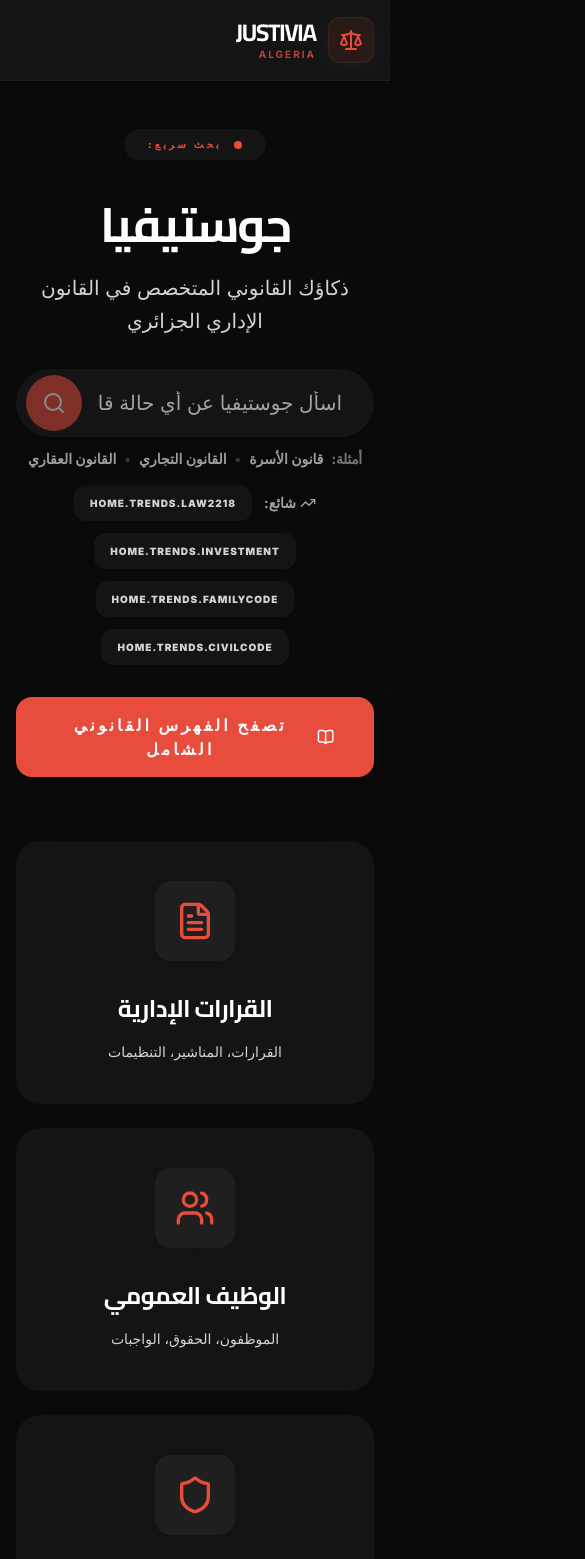
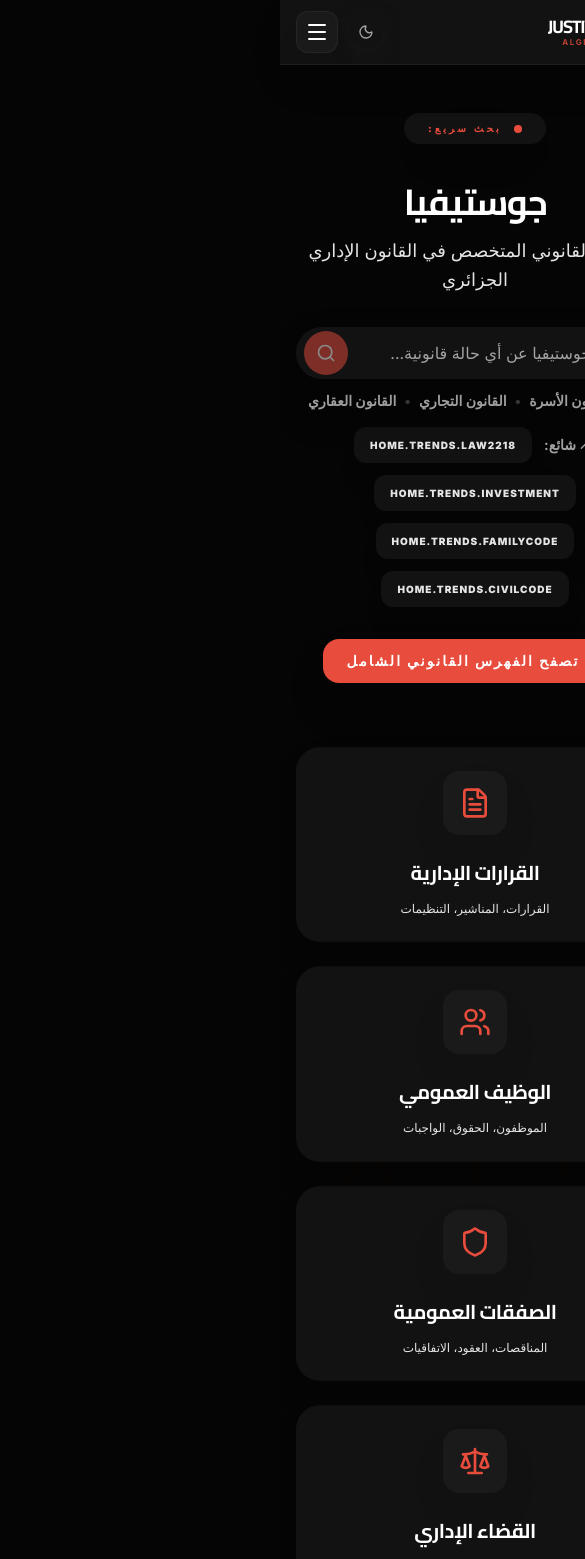
Before and after one commit to touahriachamsdine-oss/justivia, a Next.js app: page / in a window 390 px wide. Shown: the top 1559 px of the page, 585 px wide, since content can reach past the window. Built offline with nearby package versions, Linux system fonts and the light colour scheme; no server answers.

Commit message:
feat: optimize mobile UI with navigation drawer and reduced bulkiness

```diff
--- a/app/globals.css
+++ b/app/globals.css
@@ -11,9 +11,9 @@
     --bg-accent:      rgba(196, 30, 42, 0.05); /* Crimson 5% opacity */
 
     /* Text */
-    --text-primary:   #121212; /* Deep Black */
-    --text-secondary: #404040;
-    --text-muted:     #737373;
+    --text-primary:   #000000; /* Pure Black for max readability */
+    --text-secondary: #262626; /* Darker secondary */
+    --text-muted:     #525252;
     --text-on-accent: #FFFFFF;
 
     /* Accents */
@@ -37,14 +37,14 @@
 
   [data-theme='dark'], [data-theme='night'], .dark {
     /* Backgrounds */
-    --bg-app:         #0A0A0A; /* Pure Black */
-    --bg-card:        #141414; /* Darker Surface */
-    --bg-soft:        #1F1F1F;
+    --bg-app:         #050505; /* Slightly deeper black */
+    --bg-card:        #121212;
+    --bg-soft:        #1A1A1A;
     --bg-accent:      rgba(231, 76, 60, 0.1); /* Brighter Red 10% opacity */
 
     /* Text */
-    --text-primary:   #FFFFFF; /* White */
-    --text-secondary: #D4D4D4;
+    --text-primary:   #FFFFFF; /* Pure White */
+    --text-secondary: #E5E5E5;
     --text-muted:     #A3A3A3;
     --text-on-accent: #FFFFFF;
 
--- a/app/page.tsx
+++ b/app/page.tsx
@@ -88,11 +88,11 @@
             {t('home.quickSearch')}
           </div>
 
-          <h1 className="font-cairo text-5xl md:text-7xl lg:text-8xl font-black text-primary mb-6 tracking-tighter drop-shadow-sm leading-none uppercase">
+          <h1 className="font-cairo text-4xl md:text-7xl lg:text-8xl font-black text-primary mb-4 md:mb-6 tracking-tighter drop-shadow-sm leading-none uppercase">
             {t('home.title')}{' '}
           </h1>
 
-          <p className="text-xl md:text-2xl text-secondary max-w-2xl mx-auto font-inter font-normal leading-relaxed">
+          <p className="text-lg md:text-2xl text-secondary max-w-2xl mx-auto font-inter font-normal leading-relaxed px-2">
             {t('home.tagline')}
           </p>
         </motion.div>
@@ -137,9 +137,9 @@
           >
             <button
               onClick={() => router.push('/laws')}
-              className="px-10 py-4 rounded-2xl bg-legal-red text-on-accent hover:bg-legal-hover transition-all duration-500 font-black uppercase tracking-[0.2em] flex items-center gap-3 group shadow-2xl shadow-legal-red/30 hover:shadow-legal-red/50 animate-reveal"
+              className="px-6 md:px-10 py-3 md:py-4 rounded-2xl bg-legal-red text-on-accent hover:bg-legal-hover transition-all duration-500 font-black uppercase tracking-[0.15em] md:tracking-[0.2em] flex items-center gap-2 md:gap-3 group shadow-2xl shadow-legal-red/30 hover:shadow-legal-red/50 animate-reveal text-sm md:text-base"
             >
-              <BookOpen className="w-5 h-5 group-hover:scale-110 transition-transform" />
+              <BookOpen className="w-4 h-4 md:w-5 md:h-5 group-hover:scale-110 transition-transform" />
               تصفح الفهرس القانوني الشامل
             </button>
           </motion.div>
@@ -159,18 +159,18 @@
                 key={idx}
                 variants={itemVariants}
                 whileHover={{ y: -8, scale: 1.02 }}
-                className="group relative p-10 rounded-3xl bg-card shadow-premium hover:shadow-card-hover transition-all duration-500 text-center overflow-hidden"
+                className="group relative p-6 md:p-10 rounded-3xl bg-card shadow-premium hover:shadow-card-hover transition-all duration-500 text-center overflow-hidden"
               >
                 <div className="absolute top-0 left-0 w-full h-1.5 bg-transparent group-hover:bg-legal-red transition-all duration-500" />
                 <div className="absolute inset-0 bg-gradient-to-b from-transparent to-soft opacity-0 group-hover:opacity-100 transition-opacity duration-500" />
 
-                <div className="w-20 h-20 mx-auto bg-soft rounded-2xl flex items-center justify-center mb-8 group-hover:bg-legal-red/5 transition-all duration-500 relative z-10 shadow-premium group-hover:shadow-glow">
-                  <Icon className="w-10 h-10 text-legal-red transition-transform duration-500 group-hover:scale-110" />
+                <div className="w-16 h-16 md:w-20 md:h-20 mx-auto bg-soft rounded-2xl flex items-center justify-center mb-6 md:mb-8 group-hover:bg-legal-red/5 transition-all duration-500 relative z-10 shadow-premium group-hover:shadow-glow">
+                  <Icon className="w-8 h-8 md:w-10 md:h-10 text-legal-red transition-transform duration-500 group-hover:scale-110" />
                 </div>
-                <h3 className="font-cairo text-2xl font-black text-primary mb-4 group-hover:text-legal-red transition-colors relative z-10 uppercase tracking-tight">
+                <h3 className="font-cairo text-xl md:text-2xl font-black text-primary mb-3 md:mb-4 group-hover:text-legal-red transition-colors relative z-10 uppercase tracking-tight">
                   {t(`domains.${domain.title}`)}
                 </h3>
-                <p className="text-secondary relative z-10 font-inter leading-relaxed text-sm">
+                <p className="text-secondary relative z-10 font-inter leading-relaxed text-xs md:text-sm">
                   {t(`domains.${domain.title}Desc`)}
                 </p>
               </motion.div>
@@ -188,12 +188,12 @@
           {stats.map((stat, idx) => {
             const StatIcon = stat.icon;
             return (
-              <div key={idx} className="flex flex-col items-center justify-center p-8 relative animate-reveal shadow-premium rounded-3xl bg-card/50 backdrop-blur-sm" style={{ animationDelay: `${(idx + 1) * 200}ms` }}>
-                <div className="flex items-center gap-4 mb-4">
-                  <StatIcon className="w-6 h-6 text-legal-red" />
-                  <span className="text-5xl font-cairo font-black text-primary drop-shadow-md tracking-tighter">{stat.value}</span>
+              <div key={idx} className="flex flex-col items-center justify-center p-6 md:p-8 relative animate-reveal shadow-premium rounded-3xl bg-card/50 backdrop-blur-sm" style={{ animationDelay: `${(idx + 1) * 200}ms` }}>
+                <div className="flex items-center gap-3 md:gap-4 mb-2 md:mb-4">
+                  <StatIcon className="w-5 h-5 md:w-6 md:h-6 text-legal-red" />
+                  <span className="text-4xl md:text-5xl font-cairo font-black text-primary drop-shadow-md tracking-tighter">{stat.value}</span>
                 </div>
-                <span className="text-[10px] font-black text-muted uppercase tracking-[0.3em] text-center">
+                <span className="text-[8px] md:text-[10px] font-black text-muted uppercase tracking-[0.2em] md:tracking-[0.3em] text-center">
                   {t(`home.stats.${stat.label}`)}
                 </span>
               </div>
--- a/components/Layout/Footer.tsx
+++ b/components/Layout/Footer.tsx
@@ -7,7 +7,7 @@
 
   return (
     <footer className="bg-card shadow-premium mt-auto relative z-10">
-      <div className="max-w-7xl mx-auto px-4 sm:px-6 lg:px-8 py-12">
+      <div className="max-w-7xl mx-auto px-4 sm:px-6 lg:px-8 py-8 md:py-12">
         <div className="flex flex-col md:flex-row justify-between items-center gap-8">
           <div className="flex items-center gap-4">
             <span className="font-cairo text-2xl font-black text-primary tracking-[0.2em] uppercase">JUSTIVIA</span>
--- a/components/Layout/Navbar.tsx
+++ b/components/Layout/Navbar.tsx
@@ -4,34 +4,56 @@
 import { useLanguage } from '@/contexts/LanguageContext';
 import { LanguageSwitcher } from './LanguageSwitcher';
 import { ThemeSwitcher } from './ThemeSwitcher';
-import { Scale, LogOut, LayoutDashboard, Heart, User, Bot } from 'lucide-react';
+import { Scale, LogOut, LayoutDashboard, Heart, User, Bot, Menu, X } from 'lucide-react';
+import { useState, useEffect } from 'react';
 import { cn } from '@/lib/utils';
 import { useSession, signOut } from "next-auth/react";
 
 export function Navbar() {
   const { t, language } = useLanguage();
   const { data: session, status } = useSession();
+  const [isOpen, setIsOpen] = useState(false);
   const isAdmin = (session?.user as any)?.role === 'admin';
   const isLoading = status === 'loading';
 
+  // Prevent scroll when menu is open
+  useEffect(() => {
+    if (isOpen) {
+      document.body.style.overflow = 'hidden';
+    } else {
+      document.body.style.overflow = 'unset';
+    }
+    return () => { document.body.style.overflow = 'unset'; };
+  }, [isOpen]);
+
   return (
-    <nav className="glass-effect sticky top-0 z-50 shadow-premium border-b border-white/5">
+    <nav className="glass-effect sticky top-0 z-[60] shadow-premium border-b border-white/5">
       <div className="max-w-7xl mx-auto px-4 sm:px-6 lg:px-8">
-        <div className="flex items-center justify-between h-20">
-          <div className="flex items-center gap-4">
-            <Link href="/" className="flex items-center gap-3 group">
-              <div className="p-2.5 bg-accent-bg rounded-xl shadow-soft group-hover:bg-legal-red/10 transition-all duration-500 group-hover:scale-110 border border-white/5">
-                <Scale className="w-6 h-6 text-legal-red" />
+        <div className="flex items-center justify-between h-16 md:h-20">
+          <div className="flex items-center gap-3 md:gap-4">
+            <Link href="/" className="flex items-center gap-2 md:gap-3 group" onClick={() => setIsOpen(false)}>
+              <div className="p-2 md:p-2.5 bg-accent-bg rounded-xl shadow-soft group-hover:bg-legal-red/10 transition-all duration-500 group-hover:scale-110 border border-white/5">
+                <Scale className="w-5 h-5 md:w-6 md:h-6 text-legal-red" />
               </div>
               <div className="flex flex-col">
-                <span className="font-cairo text-2xl font-black tracking-tighter text-primary uppercase leading-none">
+                <span className="font-cairo text-lg md:text-2xl font-black tracking-tighter text-primary uppercase leading-none">
                   JUSTIVIA
                 </span>
-                <span className="text-[10px] font-bold text-legal-red tracking-[0.2em] mt-1 opacity-80 uppercase leading-none">
+                <span className="text-[8px] md:text-[10px] font-bold text-legal-red tracking-[0.2em] mt-0.5 md:mt-1 opacity-80 uppercase leading-none">
                   Algeria
                 </span>
               </div>
             </Link>
+          </div>
+
+          <div className="flex items-center md:hidden gap-3">
+            <ThemeSwitcher />
+            <button
+              onClick={() => setIsOpen(!isOpen)}
+              className="p-2 bg-soft text-primary rounded-xl shadow-premium border border-white/5"
+            >
+              {isOpen ? <X className="w-6 h-6" /> : <Menu className="w-6 h-6" />}
+            </button>
           </div>
 
           <div className="hidden md:flex items-center gap-8">
@@ -94,6 +116,93 @@
           </div>
         </div>
       </div>
+
+      {/* Mobile Side Panel */}
+      <div className={cn(
+        "fixed inset-0 z-[70] md:hidden transition-all duration-500",
+        isOpen ? "visible" : "invisible"
+      )}>
+        {/* Backdrop */}
+        <div
+          className={cn(
+            "absolute inset-0 bg-black/60 backdrop-blur-sm transition-opacity duration-500",
+            isOpen ? "opacity-100" : "opacity-0"
+          )}
+          onClick={() => setIsOpen(false)}
+        />
+
+        {/* Panel */}
+        <div className={cn(
+          "absolute right-0 top-0 h-full w-[280px] bg-card shadow-2xl transition-transform duration-500 flex flex-col",
+          isOpen ? "translate-x-0" : "translate-x-full",
+          language === 'ar' && "right-auto left-0 translate-x-0",
+          language === 'ar' && !isOpen && "-translate-x-full"
+        )}>
+          <div className="p-6 border-b border-white/5 flex items-center justify-between">
+            <span className="font-cairo text-xl font-black text-primary uppercase">Menu</span>
+            <button
+              onClick={() => setIsOpen(false)}
+              className="p-2 bg-soft text-muted rounded-lg"
+            >
+              <X className="w-5 h-5" />
+            </button>
+          </div>
+
+          <div className="flex-grow overflow-y-auto p-6 space-y-4">
+            <Link
+              href="/chat"
+              onClick={() => setIsOpen(false)}
+              className="flex items-center gap-4 p-4 rounded-2xl bg-accent-bg border border-legal-red/10 text-primary font-black uppercase text-sm"
+            >
+              <div className="p-2 bg-legal-red rounded-xl text-white">
+                <Bot className="w-5 h-5" />
+              </div>
+              {t('nav.chat')}
+            </Link>
+
+            <div className="space-y-1">
+              <Link href="/search" onClick={() => setIsOpen(false)} className="flex items-center gap-4 p-4 text-muted font-black uppercase text-xs hover:bg-soft rounded-xl transition-colors">
+                {t('nav.search')}
+              </Link>
+              <Link href="/laws" onClick={() => setIsOpen(false)} className="flex items-center gap-4 p-4 text-muted font-black uppercase text-xs hover:bg-soft rounded-xl transition-colors">
+                {t('nav.laws')}
+              </Link>
+              <Link href="/favorites" onClick={() => setIsOpen(false)} className="flex items-center gap-4 p-4 text-muted font-black uppercase text-xs hover:bg-soft rounded-xl transition-colors">
+                <Heart className="w-4 h-4" />
+                {t('nav.favorites')}
+              </Link>
+            </div>
+
+            <div className="pt-4 border-t border-white/5 space-y-4">
+              {isAdmin && (
+                <Link href="/admin" onClick={() => setIsOpen(false)} className="flex items-center justify-center gap-2 w-full py-4 bg-legal-red text-white font-black rounded-2xl shadow-legal uppercase text-sm">
+                  <LayoutDashboard className="w-5 h-5" />
+                  {t('nav.admin')}
+                </Link>
+              )}
+
+              {status === 'authenticated' ? (
+                <button
+                  onClick={() => { signOut({ callbackUrl: '/' }); setIsOpen(false); }}
+                  className="flex items-center justify-center gap-2 w-full py-4 bg-soft text-primary font-black rounded-2xl uppercase text-sm"
+                >
+                  <LogOut className="w-5 h-5" />
+                  {t('nav.logout')}
+                </button>
+              ) : (
+                <Link href="/login" onClick={() => setIsOpen(false)} className="flex items-center justify-center gap-2 w-full py-4 bg-legal-red text-white font-black rounded-2xl shadow-legal uppercase text-sm">
+                  <User className="w-5 h-5" />
+                  {t('nav.login')}
+                </Link>
+              )}
+            </div>
+          </div>
+
+          <div className="p-6 border-t border-white/5 flex items-center justify-center gap-6">
+            <LanguageSwitcher />
+          </div>
+        </div>
+      </div>
     </nav>
   );
 }
--- a/components/UI/SearchBox.tsx
+++ b/components/UI/SearchBox.tsx
@@ -29,17 +29,17 @@
           value={query}
           onChange={(e) => setQuery(e.target.value)}
           placeholder={t('home.searchPlaceholder')}
-          className="w-full bg-card shadow-premium rounded-full py-5 px-8 rtl:pl-20 ltr:pr-20 text-primary focus:outline-none focus:ring-2 focus:ring-legal-red/20 transition-all duration-500 text-xl placeholder:text-muted font-inter"
+          className="w-full bg-card shadow-premium rounded-full py-3.5 md:py-5 px-6 md:px-8 rtl:pl-16 md:rtl:pl-20 ltr:pr-16 md:ltr:pr-20 text-primary focus:outline-none focus:ring-2 focus:ring-legal-red/20 transition-all duration-500 text-base md:text-xl placeholder:text-muted font-inter"
         />
         <button
           type="submit"
           disabled={isLoading || !query.trim()}
-          className="absolute rtl:left-2.5 ltr:right-2.5 p-4 bg-legal-red text-on-accent rounded-full hover:bg-legal-hover transition-all duration-500 shadow-glow disabled:opacity-50 disabled:cursor-not-allowed group"
+          className="absolute rtl:left-2 md:rtl:left-2.5 ltr:right-2 md:ltr:right-2.5 p-3 md:p-4 bg-legal-red text-on-accent rounded-full hover:bg-legal-hover transition-all duration-500 shadow-glow disabled:opacity-50 disabled:cursor-not-allowed group"
         >
           {isLoading ? (
             <Loader2 className="w-6 h-6 animate-spin" />
           ) : (
-            <Search className="w-6 h-6 group-hover:scale-110 transition-transform" />
+            <Search className="w-5 h-5 md:w-6 md:h-6 group-hover:scale-110 transition-transform" />
           )}
         </button>
       </div>
```
Also changed, not shown: app/chat/page.tsx (+13 -13 lines), app/laws/page.tsx (+12 -12 lines).
